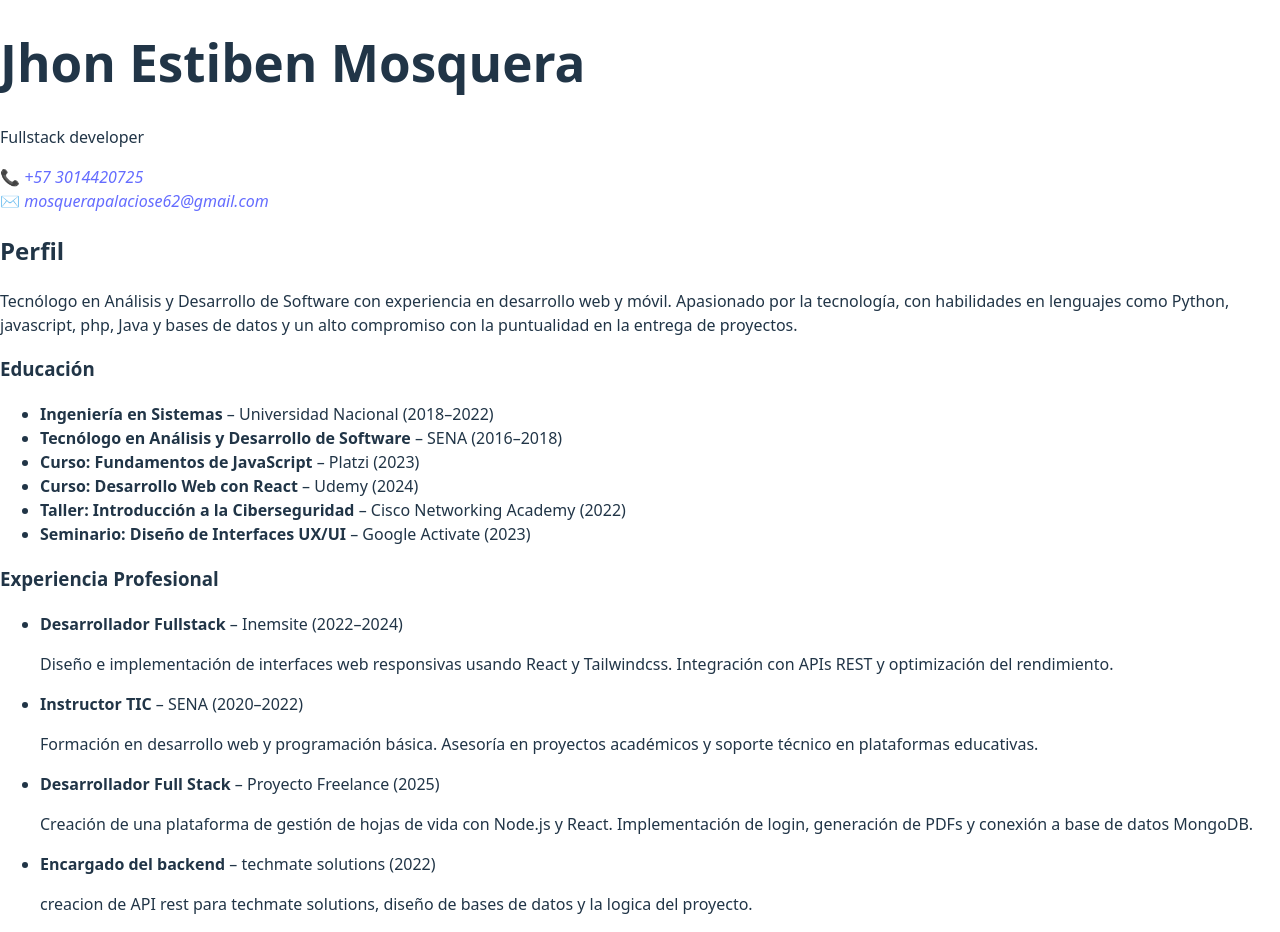
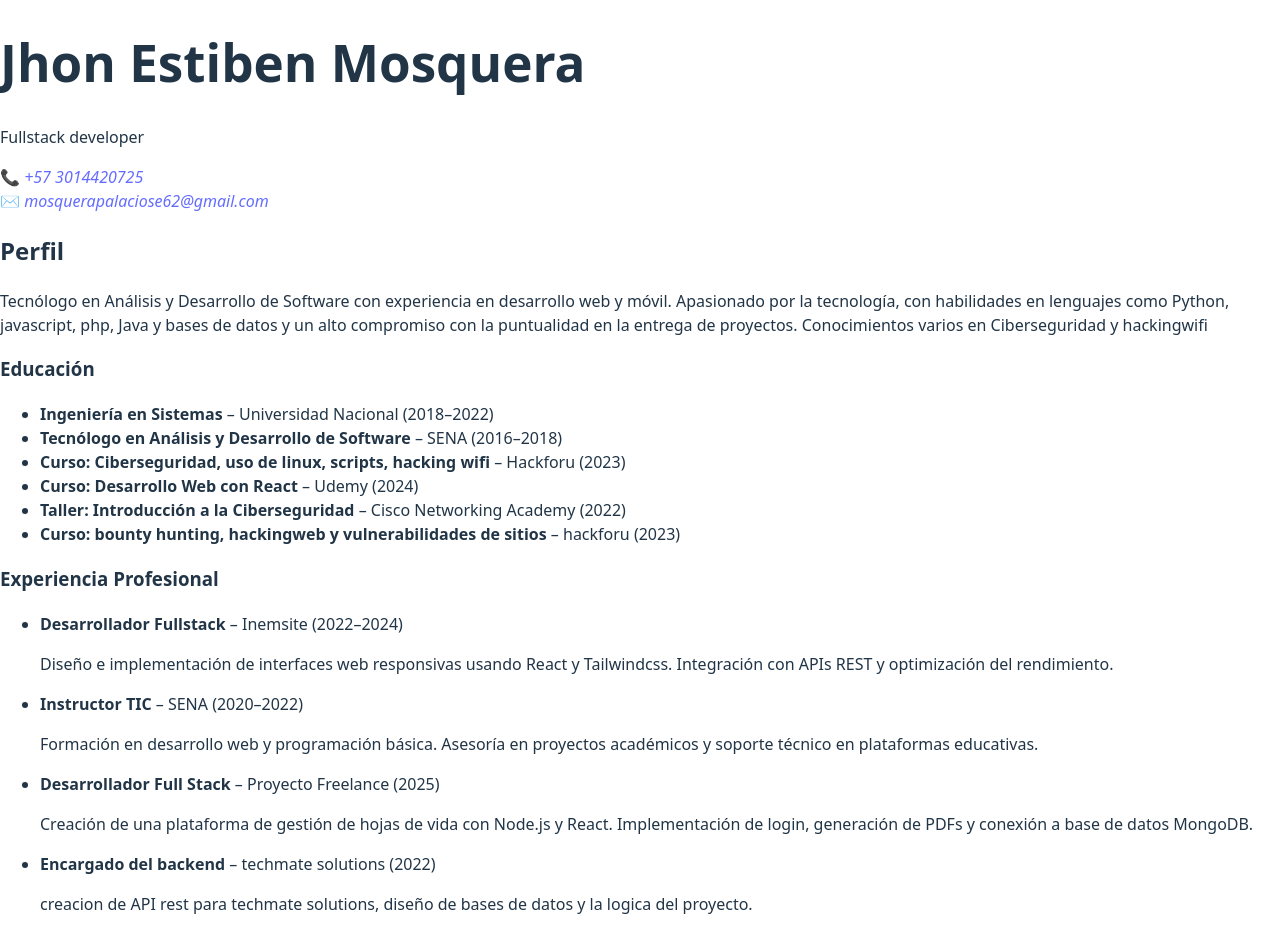
Before and after one commit to miguelucho425526/cv-react, a React (Vite) app: page / in a window 1280 px wide. Built offline with nearby package versions, Linux system fonts and the light colour scheme.

Commit message:
cuarto commit educacion

```diff
--- a/src/Components/Educacion.jsx
+++ b/src/Components/Educacion.jsx
@@ -10,7 +10,7 @@ export default function Educacion() {
           <strong>Tecnólogo en Análisis y Desarrollo de Software</strong> – SENA (2016–2018)
         </li>
         <li>
-          <strong>Curso: Fundamentos de JavaScript</strong> – Platzi (2023)
+          <strong>Curso: Ciberseguridad, uso de linux, scripts, hacking wifi</strong> – Hackforu (2023)
         </li>
         <li>
           <strong>Curso: Desarrollo Web con React</strong> – Udemy (2024)
@@ -19,7 +19,7 @@ export default function Educacion() {
           <strong>Taller: Introducción a la Ciberseguridad</strong> – Cisco Networking Academy (2022)
         </li>
         <li>
-          <strong>Seminario: Diseño de Interfaces UX/UI</strong> – Google Activate (2023)
+          <strong>Curso: bounty hunting, hackingweb y vulnerabilidades de sitios</strong> – hackforu (2023)
         </li>
       </ul>
     </section>
--- a/src/Components/Perfil.jsx
+++ b/src/Components/Perfil.jsx
@@ -6,6 +6,7 @@ export default function Perfil() {
         Tecnólogo en Análisis y Desarrollo de Software con experiencia en desarrollo web y móvil.
         Apasionado por la tecnología, con habilidades en lenguajes como Python, javascript, php, Java y bases de datos
         y un alto compromiso con la puntualidad en la entrega de proyectos.
+        Conocimientos varios en Ciberseguridad y hackingwifi
       </p>
     </section>
   );
```
